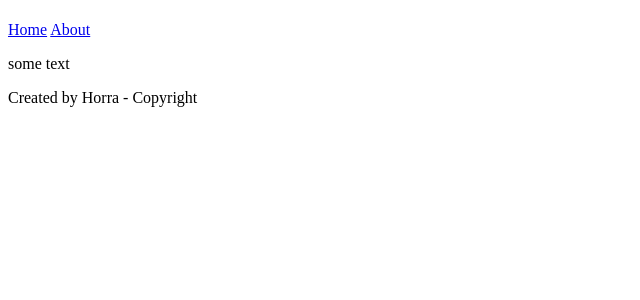
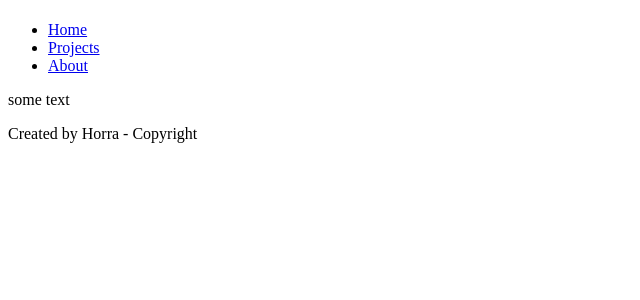
Before and after one commit to neotrixstdr/node-course-web-server, a Node project: template views/about.hbs in a window 1280 px wide. Shown: the top 300 px of the page, without its empty margins (0-640 px from the left). Run offline with Node 20 templates, Linux system fonts and the light colour scheme; the template is opened without the code that fills it, so the values that code supplies are empty.

Commit message:
Add Project page

```diff
--- a/server.js
+++ b/server.js
@@ -49,6 +49,13 @@ app.get('/about', (req, res) => {
 	});
 });
 
+app.get('/projects', (req, res) => {
+	//res.send('About');
+	res.render('projects.hbs', {
+		pageTitle: 'Projects Test'
+	});
+});
+
 // app.get('/', (req, res) => {
 // 	res.send({
 // 		name: 'Jose',
--- a/views/partials/header.hbs
+++ b/views/partials/header.hbs
@@ -7,6 +7,10 @@
 <h1>{{pageTitle}}</h1>
 
 <header>
-    <a href="/">Home</a>
-    <a href="/about">About</a>
+    <ul>
+        <li><a href="/">Home</a></li>
+        <li><a href="/projects">Projects</a></li>
+        <li><a href="/about">About</a></li>
+
+    </ul>
 </header>
```
Also changed, not shown: views/projects.hbs (added, +12 -0 lines).
